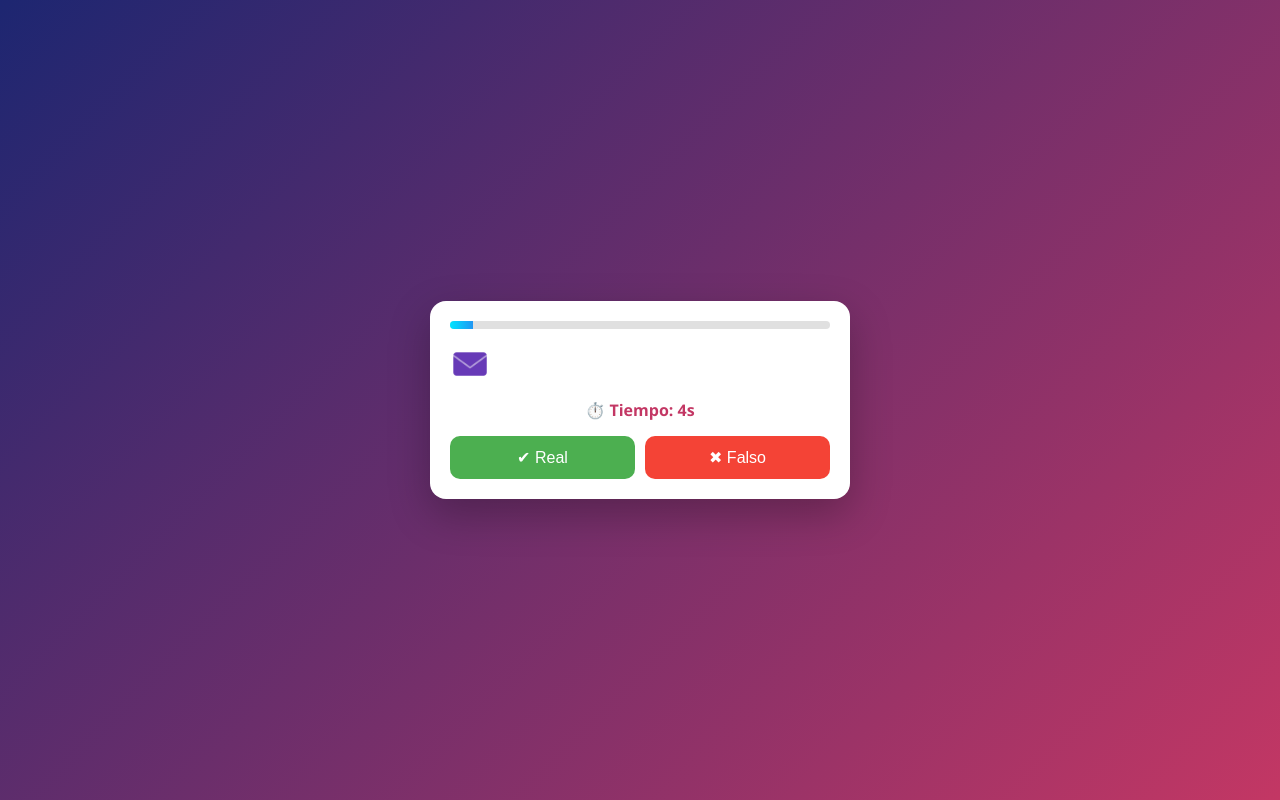
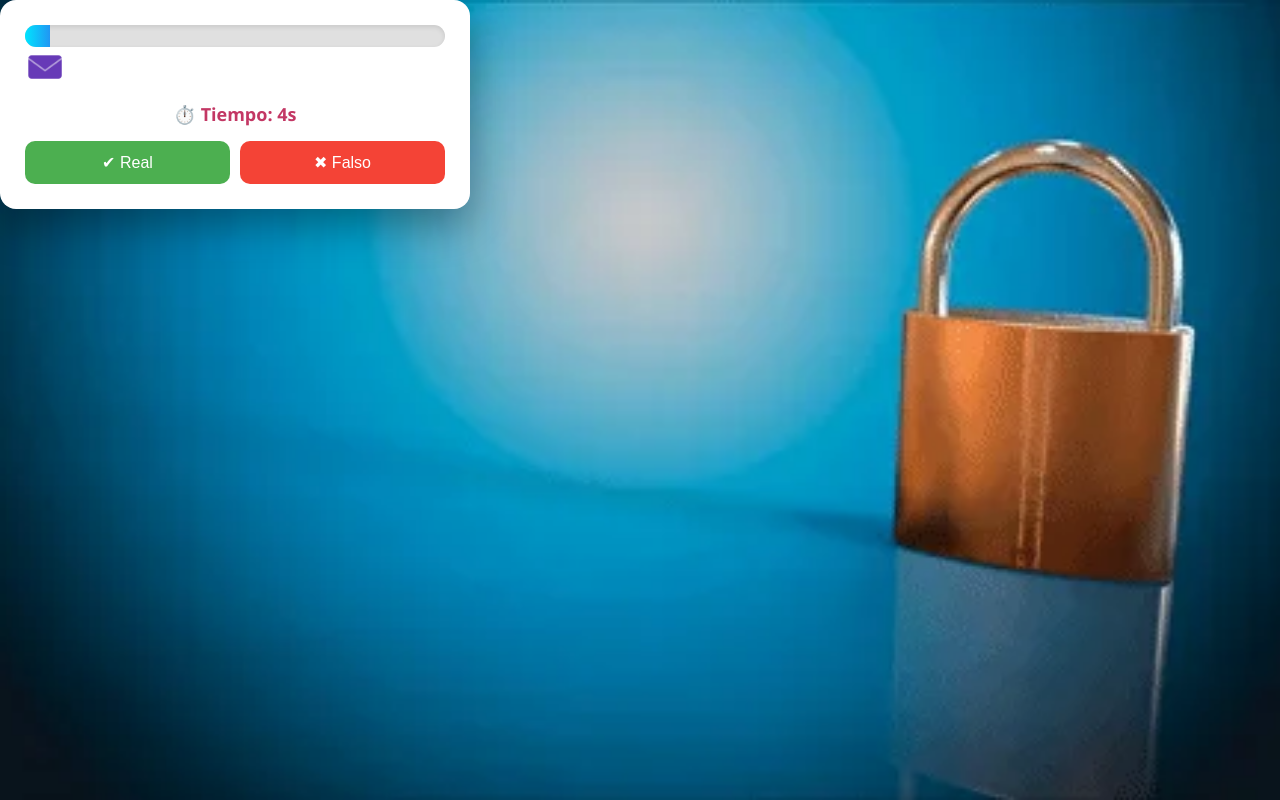
Before and after one commit to sanchezzul/phishing-game, a Flask app: page /juego in a window 1280 px wide. Run offline with Flask 3, Linux system fonts and the light colour scheme; the visitor is signed in with stand-in values (Sample User, id 1).

Commit message:
Update style.css

```diff
--- a/static/style.css
+++ b/static/style.css
@@ -1,27 +1,36 @@
-* {
+{
     box-sizing: border-box;
 }
 
 body {
     margin: 0;
     font-family: 'Segoe UI', Arial, sans-serif;
-    background: linear-gradient(135deg, #1d2671, #c33764);
+    background: url("/static/bg-phishing.gif") center/cover fixed;
+}
+
+/* CAPA OSCURA + BLUR */
+.overlay {
+    backdrop-filter: blur(6px);
+    /*background: rgba(0,0,0,0.4);*/
     min-height: 100vh;
     display: flex;
     justify-content: center;
     align-items: center;
-    padding: 10px;
+    padding: 15px;
 }
 
+/* TARJETAS */
 .correo, .container {
     background: white;
     width: 100%;
     max-width: 420px;
-    padding: 20px;
+    padding: 25px;
     border-radius: 16px;
-    box-shadow: 0 15px 40px rgba(0,0,0,.25);
+    box-shadow: 0 15px 40px rgba(0,0,0,.35);
+    animation: fadeIn .4s ease-in-out;
 }
 
+/* HEADER CORREO */
 .header {
     display: flex;
     align-items: center;
@@ -42,19 +51,22 @@ body {
     line-height: 1.5;
 }
 
+/* TEMPORIZADOR */
 .timer {
     text-align: center;
     font-weight: bold;
     color: #c33764;
-    margin-bottom: 15px;
+    margin: 10px 0 15px 0;
+    font-size: 18px;
 }
 
+/* FORM BOTONES */
 form {
     display: flex;
-    justify-content: space-between;
     gap: 10px;
 }
 
+/* BOTONES */
 .btn {
     flex: 1;
     padding: 12px;
@@ -62,7 +74,8 @@ form {
     border-radius: 10px;
     font-size: 16px;
     cursor: pointer;
-    transition: transform .2s, opacity .2s;
+    transition: all .2s ease;
+    color: white;
 }
 
 .btn:hover {
@@ -72,35 +85,10 @@ form {
 
 .real {
     background: #4CAF50;
-    color: white;
 }
 
 .falso {
     background: #F44336;
-    color: white;
-}
-
-.correcto {
-    color: #4CAF50;
-}
-
-.incorrecto {
-    color: #F44336;
-}
-
-.progress-bar {
-    width: 100%;
-    height: 8px;
-    background: #e0e0e0;
-    border-radius: 8px;
-    margin-bottom: 15px;
-    overflow: hidden;
-}
-
-.progress {
-    height: 100%;
-    background: linear-gradient(90deg, #00e5ff, #2196F3);
-    transition: width .4s ease;
 }
 
 a.btn {
@@ -109,5 +97,79 @@ a.btn {
     margin-top: 15px;
     text-decoration: none;
     background: #2196F3;
+}
+
+/* FEEDBACK */
+.correcto {
+    color: #4CAF50;
+    text-align: center;
+}
+
+.incorrecto {
+    color: #F44336;
+    text-align: center;
+}
+
+.img-feedback {
+    width: 180px;
+    display: block;
+    margin: 15px auto;
+}
+
+/* BARRA DE PROGRESO MODERNA */
+.progress-container {
+    margin-bottom: 15px;
+}
+
+.progress-bar {
+    width: 100%;
+    height: 22px;
+    background: #e0e0e0;
+    border-radius: 20px;
+    overflow: hidden;
+    box-shadow: inset 0 2px 5px rgba(0,0,0,0.1);
+}
+
+.progress {
+    height: 100%;
+    background: linear-gradient(90deg, #00e5ff, #2196F3);
+    display: flex;
+    align-items: center;
+    justify-content: center;
+    transition: width .4s ease;
+}
+
+.progress span {
     color: white;
+    font-size: 12px;
+    font-weight: bold;
 }
+
+/* RESULTADO FINAL */
+.resultado-container {
+    text-align: center;
+}
+
+.img-resultado {
+    max-width: 250px;
+    width: 100%;
+    margin: 15px auto;
+}
+
+/* ANIMACIÓN */
+@keyframes fadeIn {
+    from {opacity: 0; transform: translateY(10px);}
+    to {opacity: 1; transform: translateY(0);}
+}
+
+/* RESPONSIVE */
+@media (max-width: 480px) {
+    .correo, .container {
+        padding: 18px;
+    }
+
+    .btn {
+        font-size: 14px;
+        padding: 10px;
+    }
+}
```
